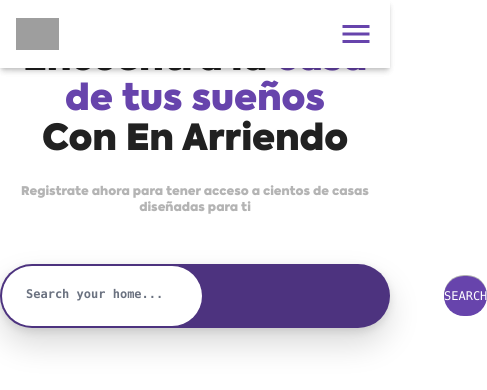
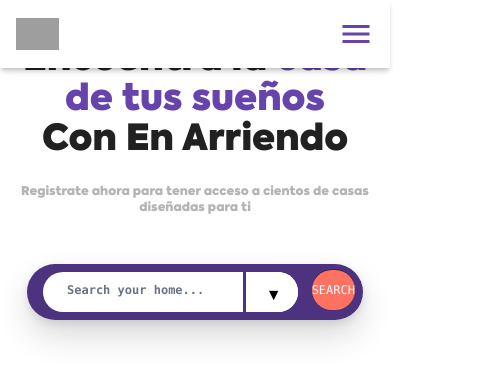
Before and after one commit to BrahianCano/en-arriendo, a Next.js app: page / in a window 390 px wide. Shown: the top 390 px of the page, 487 px wide, since content can reach past the window. Built offline with nearby package versions, Linux system fonts and the light colour scheme; grey boxes are pictures that could not be loaded.

Commit message:
mobile adapter home page

```diff
--- a/assets/css/globals.css
+++ b/assets/css/globals.css
@@ -1,3 +1,4 @@
+
 @font-face {
     font-family: 'axiforma-heavy';
     src: local('axiforma'), url(../fonts/axiforma/Axiforma-Heavy.woff) format('truetype');
@@ -11,3 +12,68 @@
 @tailwind base;
 @tailwind components;
 @tailwind utilities;
+
+
+
+
+
+/* Reset Select */
+select {
+    -webkit-appearance: none;
+    -moz-appearance: none;
+    -ms-appearance: none;
+    appearance: none;
+    outline: 0;
+    box-shadow: none;
+    border: 0 !important;
+    background: #fff;
+    color: #77838f;
+    background-image: none;
+    font-size: 0.75rem;
+    font-weight: 700;
+    font-family: ui-monospace, SFMono-Regular, Menlo, Monaco, Consolas, "Liberation Mono", "Courier New", monospace;
+  }
+  /* Remove IE arrow */
+  select::-ms-expand {
+    display: none;
+  }
+  /* Custom Select */
+  .select {
+    position: relative;
+    display: flex;
+    width: 13em;
+    height: 2.5rem;
+    line-height: 3;
+    background: #fff;
+    overflow: hidden;
+    border-radius: 2.0rem;
+    margin: 0.125rem;
+    font-family: 'axiforma-medium';
+    margin-left: 0.04rem;
+    border-top-left-radius: 0;
+    border-bottom-left-radius: 0;
+  }
+  select {
+    flex: 1;
+    padding: 0 0.5em;
+    color: #77838f;
+    cursor: pointer;
+  }
+  /* Arrow */
+  .select::after {
+    content: "\25BC";
+    position: absolute;
+    top: 0;
+    right: 0;
+    padding: 0 1em;
+    background: #fff;
+    cursor: pointer;
+    pointer-events: none;
+    -webkit-transition: 0.25s all ease;
+    -o-transition: 0.25s all ease;
+    transition: 0.25s all ease;
+  }
+  /* Transition */
+  .select:hover::after {
+    color: #f39c12;
+  }
--- a/assets/css/page-home/index.css
+++ b/assets/css/page-home/index.css
@@ -0,0 +1,3 @@
+body{
+    background-color: aqua !important;
+}
--- a/components/molecules/header-text.jsx
+++ b/components/molecules/header-text.jsx
@@ -11,48 +11,57 @@
         Registrate ahora para tener acceso a cientos de casas diseñadas para ti
       </h4>
 
+      {/*   <form class="search-wrapper cf bg-transparent mx-auto mb-12 mt-16 w-input rounded-3xl shadow-form table clear-both scale-100 border-1.7">
+      <input
+        type="text"
+        placeholder="Search your home..."
+        required
+        className="bg-white border-r-0 border-b-0 border-l-0 float-left h-10 text-xs leading-3 px-6 pt-1 w-80 font-mono font-bold border-0 rounded-3xl outline-none"
+      ></input>
+      <button
+        type="submit"
+        className="border-0 cursor-pointer float-right h-10 overflow-visible p-0 relative text-white uppercase w-28 bg-primary rounded-3xl shadow-button font-mono text-xs text-white outline-none focus:outline-none m-0.5"
+      >
+        Search
+      </button>
+    </form> */}
 
+      <br />
+      <br />
 
-    {/*   <form class="search-wrapper cf bg-transparent mx-auto mb-12 mt-16 w-input rounded-3xl shadow-form table clear-both scale-100 border-1.7">
+      <div className="w-21 ml-auto mr-auto sm1:w-25 sm2:w-31 sm3:w-35 md:w-38 lg:w-41 h-14 rounded-4xl flex shadow-searchBar bg-primaryDark pt-1.5 pb-2 flex">
         <input
           type="text"
           placeholder="Search your home..."
           required
-          className="bg-white border-r-0 border-b-0 border-l-0 float-left h-10 text-xs leading-3 px-6 pt-1 w-80 font-mono font-bold border-0 rounded-3xl outline-none"
-        ></input>
-        <button
+          className="bg-white border-r-0 border-b-0 border-l-0 float-left h-10 text-xs leading-3 px-6 pt-1 w-60 font-mono font-bold border-0 rounded-4xl outline-none m-0.5 ml-4 rounded-r-none"
+        />
+
+        <div class="select">
+        <select name="slct" id="slct">
+          <option selected disabled>
+            Choose an option
+          </option>
+          <option value="1">Pure CSS</option>
+          <option value="2">No JS</option>
+          <option value="3">Nice!</option>
+        </select>
+      </div>
+      <button
           type="submit"
-          className="border-0 cursor-pointer float-right h-10 overflow-visible p-0 relative text-white uppercase w-28 bg-primary rounded-3xl shadow-button font-mono text-xs text-white outline-none focus:outline-none m-0.5"
+          className="border-0 cursor-pointer float-right h-10 overflow-visible p-0 relative text-white uppercase w-32 bg-secondary rounded-full shadow-button font-mono text-xs text-white outline-none focus:outline-none ml-3 mr-2 mt-0-5 hover:bg-purple-900"
         >
           Search
         </button>
-      </form> */}
+      </div>
 
 
 
       <br />
       <br />
+      <br />
 
-      <div className="w-full  h-16 rounded-4xl flex shadow-searchBar bg-primaryDark">
-      <input
-          type="text"
-          placeholder="Search your home..."
-          required
-          className="bg-white border-r-0 border-b-0 border-l-0 float-left h-1xl text-xs leading-3 px-6 pt-1 w-60 font-mono font-bold border-0 rounded-4xl outline-none m-0.5"
-        ></input>
-        <button
-          type="submit"
-          className="border-0 cursor-pointer float-right h-10 overflow-visible p-0 relative text-white uppercase w-28 bg-primary rounded-3xl shadow-button font-mono text-xs text-white outline-none focus:outline-none mt-3 ml-60"
-        >
-          Search
-        </button>
-
-      </div>
 
     </section>
-
-
-
-
   );
 }
--- a/tailwind.config.js
+++ b/tailwind.config.js
@@ -22,7 +22,9 @@
      'xl': '3.5rem',
     },
     screens: {
-      sm: "640px",
+      sm1: "410px",
+      sm2: "540px",
+      sm3: "640px",
       md: "768px",
       lg: "1024px",
       xl: "1280px",
@@ -31,10 +33,10 @@
     colors: {
       transparent: "transparent",
       current: "currentColor",
-
+      "selectcolor":"rgba(44, 62, 80, 1)",
       primary: '#6744ac',
       primaryDark: '#4D337F',
-      secondary:'#f1d3d5',
+      secondary:'#ff7261',
       third:'#84c1b2',
       darkgray: "#212121",
       lightgray: "#b4b4b4",
@@ -150,6 +152,7 @@
       1: "1px",
       1.7: "1.6px",
       2: "2px",
+      3: "3px",
       4: "4px",
       8: "8px",
     },
@@ -167,6 +170,7 @@
       "button": "0 -1px 0px rgba(0, 0, 0, 0.3)",
       "form": "0 4px 20px -2px #e9e9e9",
       "searchBar":"rgba(0, 0, 0, 0.15) 0px 16px 32px, rgba(0, 0, 0, 0.1) 0px 3px 8px !important",
+      "list":"0px 5px 8px 0px rgba(0, 0, 0, 0.2)",
       inner: "inset 0 2px 4px 0 rgba(0, 0, 0, 0.06)",
       none: "none",
     },
@@ -465,6 +469,7 @@
       wide: "0.025em",
       wider: "0.05em",
       widest: "0.1em",
+      "xl1":"0.2rem",
     },
     lineHeight: {
       none: "1",
@@ -750,6 +755,13 @@
       "10/12": "83.333333%",
       "11/12": "91.666667%",
       "input": "28.1rem",
+      "38": "38rem",
+      "35": "35rem",
+      "31": "31rem",
+      "21": "21rem",
+      "25": "25rem",
+      "41": "41rem",
+      "searchMobile":"34rem",
       full: "100%",
       screen: "100vw",
       min: "min-content",
```
